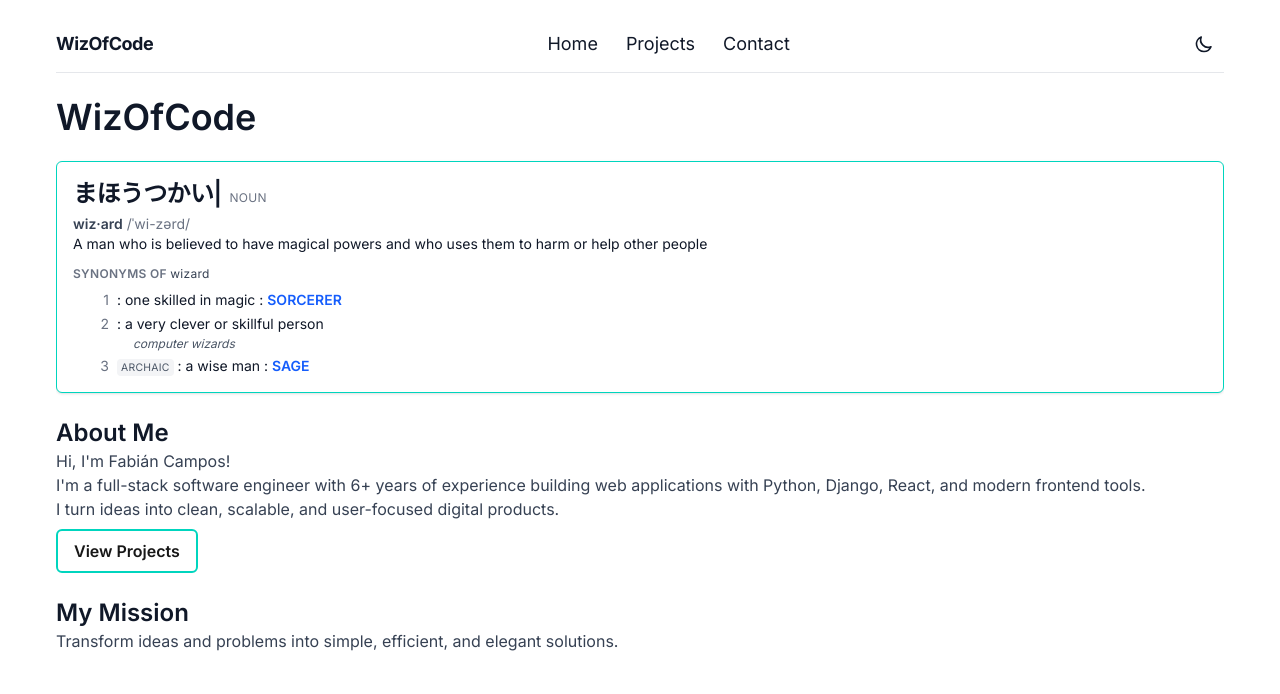
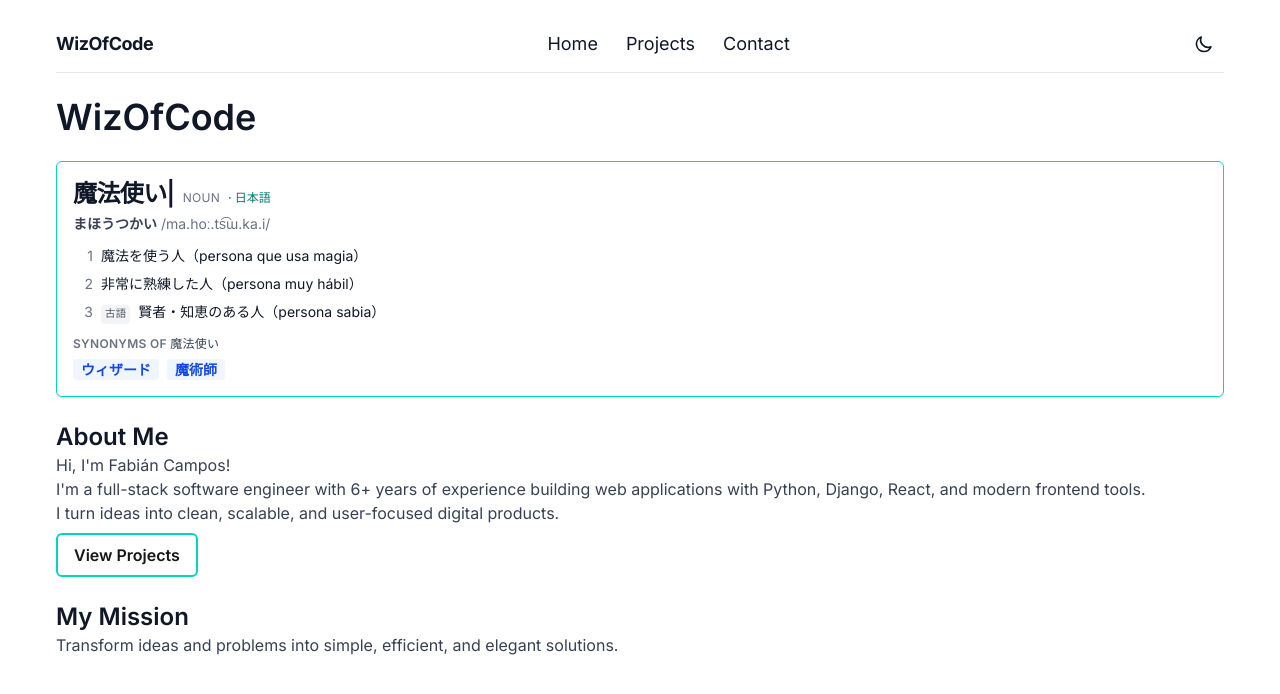
Before and after one commit to fabianWebDev/portfolio-next-fe, a Next.js app: page / in a window 1280 px wide. Shown: the top 694 px of the page. Built offline with nearby package versions, Linux system fonts and the light colour scheme.

Commit message:
Dictionary update

```diff
--- a/components/home/Wizard.tsx
+++ b/components/home/Wizard.tsx
@@ -1,15 +1,128 @@
 "use client";
 
 import { TypeAnimation } from "react-type-animation";
+import { useMemo, useState } from "react";
+
+type WordEntry = {
+    word: string;
+    syllables: string;
+    pronunciation: string;
+    language: string;
+
+    definitions: {
+        meaning: string;
+        example?: string;
+        tag?: string;
+    }[];
+
+    synonyms: string[];
+};
+
+const words: WordEntry[] = [
+    {
+        word: "Wizard",
+        syllables: "wiz·ard",
+        pronunciation: "/ˈwi-zərd/",
+        language: "English",
+        definitions: [
+            {
+                meaning: "A person with magical powers",
+            },
+            {
+                meaning: "A very skilled person",
+                example: "a computer wizard",
+            },
+            {
+                meaning: "A wise man",
+                tag: "archaic",
+            },
+        ],
+        synonyms: ["sorcerer", "mage", "warlock"],
+    },
+    {
+        word: "Mago",
+        syllables: "ma·go",
+        pronunciation: "/ˈma-ɣo/",
+        language: "Español",
+        definitions: [
+            {
+                meaning: "Persona con poderes mágicos",
+            },
+            {
+                meaning: "Persona muy hábil en algo",
+                example: "Es un mago programando",
+            },
+            {
+                meaning: "Ilusionista",
+                tag: "coloquial",
+            },
+        ],
+        synonyms: ["hechicero", "brujo"],
+    },
+    {
+        word: "魔法使い",
+        syllables: "まほうつかい",
+        pronunciation: "/ma.hoː.ts͡ɯ.ka.i/",
+        language: "日本語",
+        definitions: [
+            {
+                meaning: "魔法を使う人（persona que usa magia）",
+            },
+            {
+                meaning: "非常に熟練した人（persona muy hábil）",
+            },
+            {
+                meaning: "賢者・知恵のある人（persona sabia）",
+                tag: "古語",
+            },
+        ],
+        synonyms: ["ウィザード", "魔術師"],
+    },
+    {
+        word: "Sorcier",
+        syllables: "sor·cier",
+        pronunciation: "/sɔʁ.sje/",
+        language: "Français",
+        definitions: [
+            {
+                meaning: "Personne qui pratique la magie",
+            },
+            {
+                meaning: "Personne très habile dans un domaine",
+            },
+            {
+                meaning: "Homme sage",
+                tag: "archaïque",
+            },
+        ],
+        synonyms: ["magicien", "enchanteur", "mage"],
+    },
+];
 
 export default function Wizard() {
+    const [index, setIndex] = useState(0);
+
+    const sequence = useMemo(
+        () =>
+            words.flatMap((w, i) => [
+                () => {
+                    setIndex(i);
+                },
+                w.word,
+                2000,
+            ]),
+        []
+    );
+
+    const current = words[index];
+
     return (
         <section className="w-full mt-6 justify-center items-center inline-block mx-auto rounded-md border border-teal-400 bg-white p-4 text-sm text-gray-900 shadow-sm dark:border-teal-400 dark:bg-neutral-900 dark:text-gray-100">
-            <div className="flex items-baseline gap-2">
+            <div className="flex flex-wrap items-baseline gap-x-2 gap-y-1">
                 <TypeAnimation
                     wrapper="h2"
                     className="inline text-2xl font-semibold tracking-tight text-gray-900 dark:text-gray-100"
-                    sequence={["Wizard", 2000, "Mago", 2000, "まほうつかい", 2000, "Sorcier", 2000]}
+                    sequence={sequence}
                     speed={50}
                     repeat={Infinity}
                     preRenderFirstString
@@ -17,48 +130,62 @@ export default function Wizard() {
                 <span className="text-xs uppercase tracking-wide text-gray-500 dark:text-gray-400">
                     noun
                 </span>
+                <span
+                    className="text-xs font-medium text-teal-700 dark:text-teal-400"
+                    aria-label={`Language: ${current.language}`}
+                >
+                    · {current.language}
+                </span>
             </div>
+
             <div className="mt-1 text-sm text-gray-700 dark:text-gray-300">
-                <span className="font-semibold">wiz·ard</span>{" "}
-                <span className="text-gray-500 dark:text-gray-400">/ˈwi-zərd/</span>
+                <span className="font-semibold">{current.syllables}</span>{" "}
+                <span className="text-gray-500 dark:text-gray-400">
+                    {current.pronunciation}
+                </span>
             </div>
-            <span>A man who is believed to have magical powers and who uses them to harm or help other people</span>
+
+            <ol className="mt-3 space-y-2 pl-0 text-sm list-none">
+                {current.definitions.map((def, i) => (
+                    <li key={i} className="flex gap-2">
+                        <span className="w-5 shrink-0 text-right text-gray-500 dark:text-gray-400">
+                            {i + 1}
+                        </span>
+                        <div>
+                            <div className="flex flex-wrap items-baseline gap-x-1 gap-y-0.5">
+                                {def.tag ? (
+                                    <span className="mr-1 rounded-sm bg-gray-100 px-1 py-0.5 text-[0.65rem] uppercase tracking-wide text-gray-600 dark:bg-neutral-800 dark:text-gray-300">
+                                        {def.tag}
+                                    </span>
+                                ) : null}
+                                <span>{def.meaning}</span>
+                            </div>
+                            {def.example ? (
+                                <div className="mt-0.5 pl-1 text-xs text-gray-600 italic dark:text-gray-400">
+                                    {def.example}
+                                </div>
+                            ) : null}
+                        </div>
+                    </li>
+                ))}
+            </ol>
+
             <div className="mt-3 text-xs font-semibold uppercase tracking-wide text-gray-500 dark:text-gray-400">
-                Synonyms of <span className="lowercase font-normal text-gray-700 dark:text-gray-200">wizard</span>
+                Synonyms of{" "}
+                <span className="normal-case font-normal text-gray-700 dark:text-gray-200">
+                    {current.word}
+                </span>
             </div>
-            <ol className="mt-2 space-y-1 pl-4 text-sm">
 
-                <li className="flex gap-2">
-                    <span className="w-5 text-right text-gray-500 dark:text-gray-400">1</span>
-                    <div>
-                        <span>: one skilled in magic :</span>{" "}
-                        <span className="font-semibold text-blue-600 dark:text-blue-400">
-                            SORCERER
+            <ul className="mt-2 flex flex-wrap gap-2 text-sm">
+                {current.synonyms.map((syn) => (
+                    <li key={syn}>
+                        <span className="rounded-sm bg-blue-50 px-2 py-0.5 font-semibold text-blue-700 dark:bg-blue-950/50 dark:text-blue-300">
+                            {syn}
                         </span>
-                    </div>
-                </li>
-                <li className="flex gap-2">
-                    <span className="w-5 text-right text-gray-500 dark:text-gray-400">2</span>
-                    <div>
-                        <span>: a very clever or skillful person</span>
-                        <div className="mt-0.5 pl-4 text-xs text-gray-600 italic dark:text-gray-400">
-                            computer wizards
-                        </div>
-                    </div>
-                </li>
-                <li className="flex gap-2">
-                    <span className="w-5 text-right text-gray-500 dark:text-gray-400">3</span>
-                    <div>
-                        <span className="mr-1 rounded-sm bg-gray-100 px-1 py-0.5 text-[0.65rem] uppercase tracking-wide text-gray-600 dark:bg-neutral-800 dark:text-gray-300">
-                            archaic
-                        </span>
-                        <span>: a wise man :</span>{" "}
-                        <span className="font-semibold text-blue-600 dark:text-blue-400">
-                            SAGE
-                        </span>
-                    </div>
-                </li>
-            </ol>
+                    </li>
+                ))}
+            </ul>
         </section>
     );
 }
```
